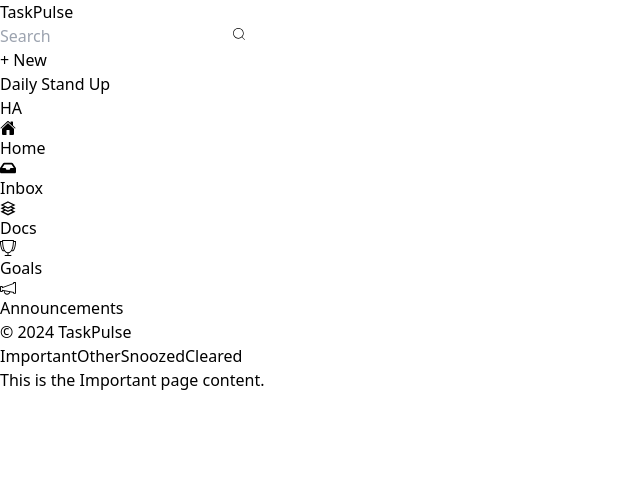
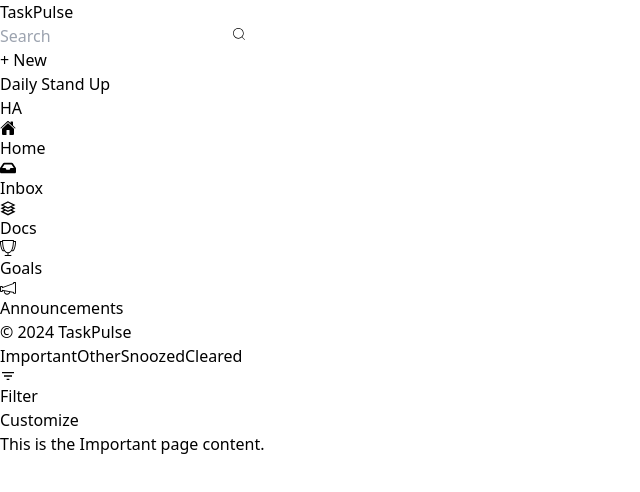
Before and after one commit to aridhih/TaskPulse, a React (Vite) app: page /inbox in a window 1280 px wide. Shown: the top 492 px of the page, without its empty margins (0-640 px from the left). Built offline with nearby package versions, Linux system fonts and the light colour scheme.

Commit message:
Hassan(Inbox+click on filter)

```diff
--- a/src/components/HomePage/Cards/AssignedCard.jsx
+++ b/src/components/HomePage/Cards/AssignedCard.jsx
@@ -3,7 +3,7 @@ import { PiDotsThreeOutlineThin } from 'react-icons/pi'
 
 const AssignedCard = () => {
   return (
-        <div className='h-[550px] w-[650px] border-2 border-black rounded-xl mt-2 ml-2' >
+        <div className='h-full w-[650px] border-2 border-black rounded-xl mt-2 ml-2' >
     <div className="h-[45px] ml-4 font-medium justify-between rounded flex items-center">
       <div>
           Assigned To Me
@@ -14,8 +14,8 @@ const AssignedCard = () => {
             </div>
             </div>
 
-           <div className='flex justify-center align-center mt-52 border-blue-700 rounded h-8 p-1 ml-60 mr-52 bg-blue-700 text-white'>
-            <button>+ Add Task</button>
+           <div className='flex justify-center items-center rounded-xl border h-[500px]  text-white'>
+            <button className='flex justify-center   rounded h-8 p-1  bg-blue-700'>+ Add Task</button>
             </div>
 
         </div>
--- a/src/components/HomePage/Home.jsx
+++ b/src/components/HomePage/Home.jsx
@@ -28,7 +28,7 @@ const Home = () => {
         </div>
 
         <div className="flex items-center relative">
-          {/* Manage Cards Button */}
+
           <button
             className="border-blue-700 rounded h-8 p-1 mr-2 bg-blue-700 text-white"
             onClick={toggleSlider}
@@ -36,7 +36,7 @@ const Home = () => {
             Manage cards
           </button>
 
-          {/* Settings Icon */}
+
           <div
             className="border-gray-200 border-l-2 pl-2 pr-2 cursor-pointer"
             onClick={toggleDropdown}
--- a/src/components/InboxPage/Inbox.jsx
+++ b/src/components/InboxPage/Inbox.jsx
@@ -1,30 +1,71 @@
-import { useState } from 'react';
+import { useState, useRef, useEffect } from 'react';
+import { MdFilterList } from 'react-icons/md';
 
 const Inbox = () => {
   const [activeTab, setActiveTab] = useState('Important');
+  const [filterOpen, setFilterOpen] = useState(false);
+  const filterRef = useRef(null);
 
   const handleTabClick = (tab) => {
     setActiveTab(tab);
   };
 
+  const toggleFilter = () => {
+    setFilterOpen(!filterOpen);
+  };
+
+  const handleClickOutside = (event) => {
+    if (filterRef.current && !filterRef.current.contains(event.target)) {
+      setFilterOpen(false);
+    }
+  };
+
+  useEffect(() => {
+    document.addEventListener('mousedown', handleClickOutside);
+    return () => {
+      document.removeEventListener('mousedown', handleClickOutside);
+    };
+  }, []);
+
   return (
-    <div className='h-[calc(100vh-55px)]  w-full border-2 border-[#d1d6e0]  shadow-lg m-[1px] mx-[2px] rounded'>
-      <div className="h-[54px] w-full px-2 rounded flex items-center justify-start space-x-6">
-
+    <div className='h-[calc(100vh-55px)]  w-full border-2 border-[#d1d6e0]  shadow-lg m-[1px] mx-[2px] rounded '>
+      <div className="h-[54px] w-full px-2  rounded flex items-center justify-between space-x-6">
+        <div>
         {['Important', 'Other', 'Snoozed', 'Cleared'].map((tab) => (
           <button
             key={tab}
-            className={`text-sm p-2 ${activeTab === tab
+            className={`text-base p-2 ${activeTab === tab
               ? 'font-semibold border-b-2 border-black'
-              : 'text-gray-500'}`}
+              : 'text-gray-500 text-base'}`}
             onClick={() => handleTabClick(tab)}
           >
             {tab}
           </button>
         ))}
+        </div>
+        <div className="flex items-center gap-1 ml-2 relative" ref={filterRef}>
+          <MdFilterList className="cursor-pointer" onClick={toggleFilter} />
+          <p className="cursor-pointer" onClick={toggleFilter}>Filter</p>
+          <p className='border-gray-200 border-l-2 pl-2 pr-2 cursor-pointer'>Customize</p>
+          {filterOpen && (
+            <div className="absolute right-0 mt-6 w-48 bg-white border border-gray-200 rounded-md shadow-lg z-10">
+              <div className="py-1">
+                <button className="block px-4 py-2 text-sm text-gray-700 hover:bg-gray-100 flex justify-between w-full">
+                  Assigned to me <span className="text-gray-400">Shift + 1</span>
+                </button>
+                <button className="block px-4 py-2 text-sm text-gray-700 hover:bg-gray-100 flex justify-between w-full">
+                  Mentioning me <span className="text-gray-400">Shift + 2</span>
+                </button>
+                <button className="block px-4 py-2 text-sm text-gray-700 hover:bg-gray-100 flex justify-between w-full">
+                  Unread only <span className="text-gray-400">Shift + 3</span>
+                </button>
+              </div>
+            </div>
+          )}
+        </div>
       </div>
 
-      <div className="p-4 border-t mt-2">
+      <div className="p-4 border-t mt-2 ">
         {activeTab === 'Important' && <p>This is the Important page content.</p>}
         {activeTab === 'Other' && <p>This is the Other page content.</p>}
         {activeTab === 'Snoozed' && <p>This is the Snoozed page content.</p>}
```
